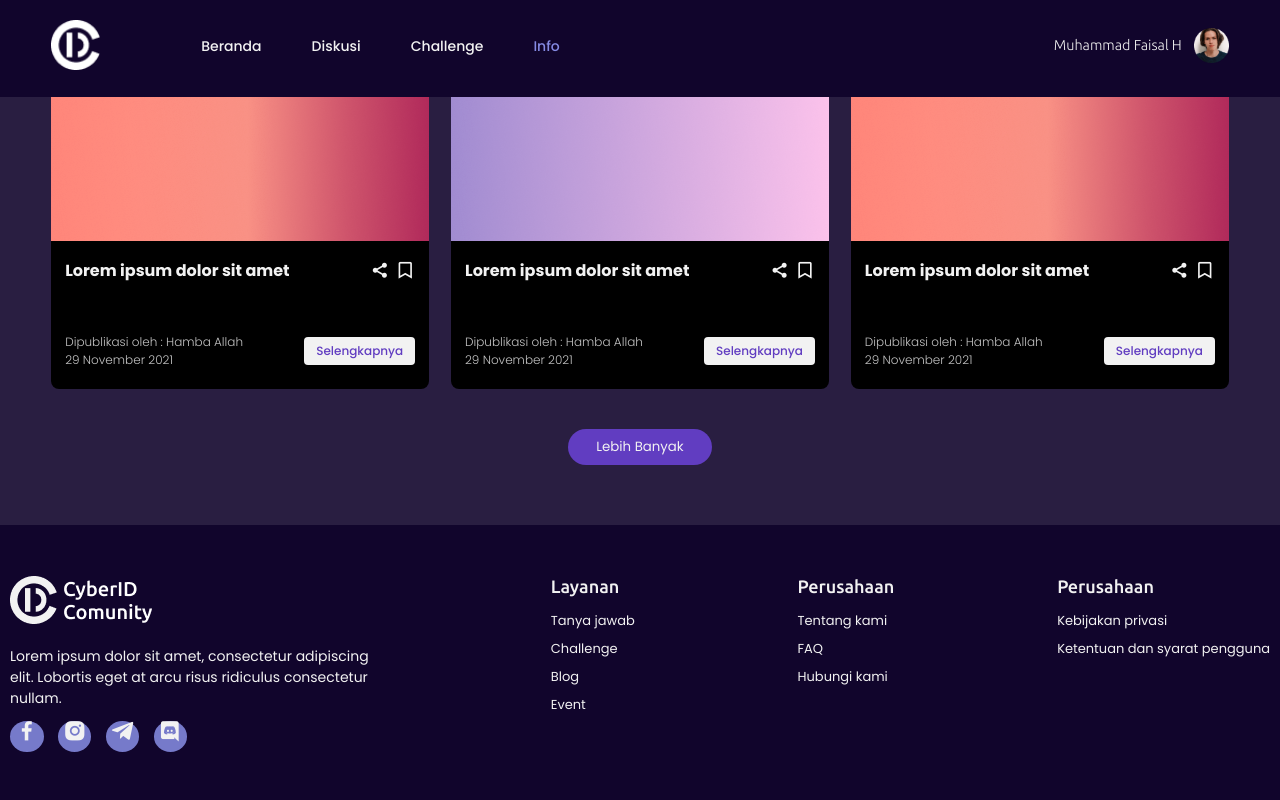
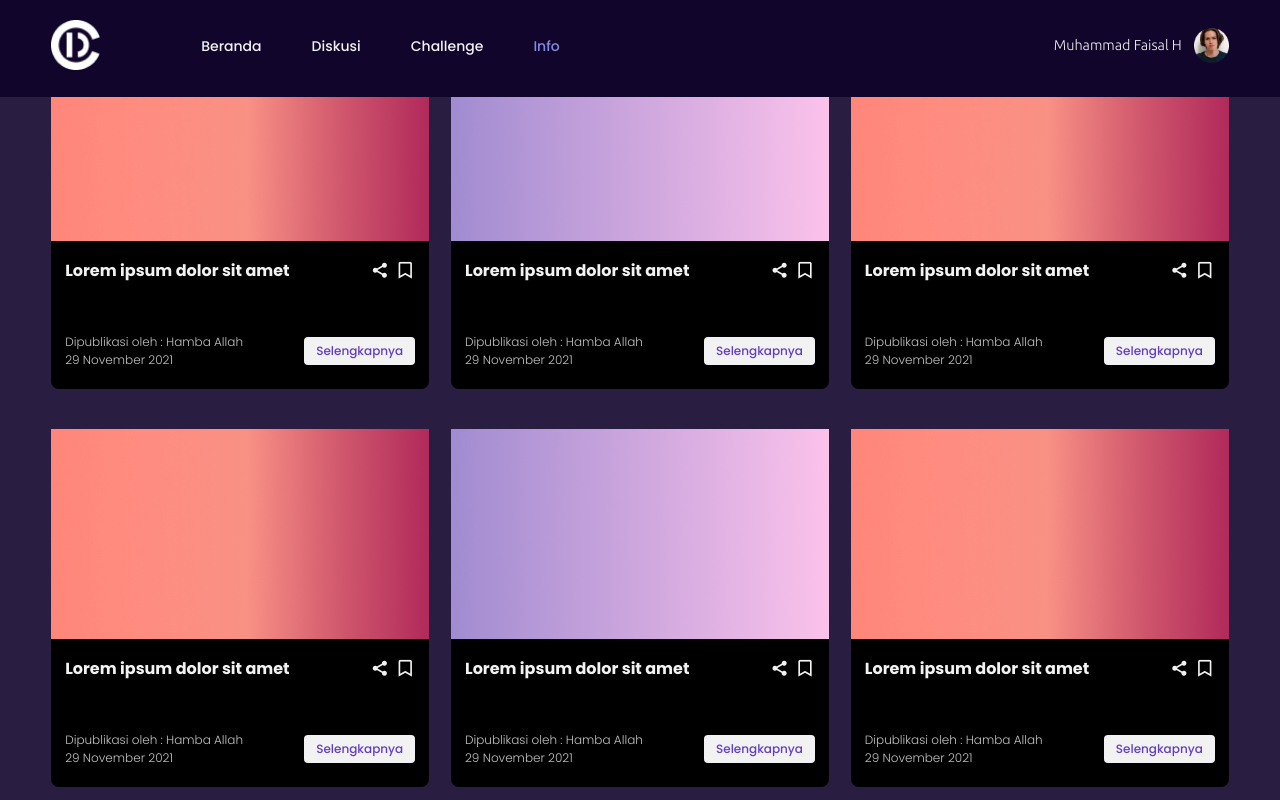
Before and after one commit to mfaisalh12/cyberid_community, a plain HTML site: page partials/event.html in a window 1280 px wide. Both pictures are taken after a click on the button "Lebih Banyak". Shown: the part 1065-1865 px from the top of the page. Drawn offline with Linux system fonts and the light colour scheme.

Commit message:
feat: add loadmore

```diff
--- a/assets/css/event.css
+++ b/assets/css/event.css
@@ -186,6 +186,7 @@ input[type='text']:focus {
 	color: var(--white-light);
 	margin-top: 40px;
 	border-radius: 8px;
+	display: none;
 }
 .header-card img {
 	width: 100%;
@@ -224,11 +225,9 @@ input[type='text']:focus {
 }
 
 .button-body {
-	margin: 40px 0 100px;
-	text-align: center;
-}
-.button-body button {
 	padding: 8px 28px;
+	margin: 40px auto 100px;
+	display: block;
 	border-radius: 25px;
 	border: none;
 	background-color: var(--purple-normal);
@@ -236,7 +235,7 @@ input[type='text']:focus {
 	cursor: pointer;
 	transition: 0.3s;
 }
-.button-body button:hover {
+.button-body:hover {
 	background-color: var(--purple-normal-hover);
 }
 
--- /dev/null
+++ b/assets/js/loadmore.js
@@ -0,0 +1,7 @@
+$('.card-event').slice(0, 6).show();
+$('.loadMore').on('click', function () {
+	$('.card-event:hidden').slice(0, 3).slideDown();
+	if ($('.card-event:hidden').length == 0) {
+		$('.loadMore').fadeOut('slow');
+	}
+});
--- a/partials/event.html
+++ b/partials/event.html
@@ -126,6 +126,9 @@
         </div>
       </div>
 
+      <div>
+
+
         <div class="body-event flex">
           <div class="card-event">
             <div class="header-card">
@@ -246,9 +249,129 @@
               <a href="">Selengkapnya</a>
             </div>
           </div>
+
+          <div class="card-event">
+            <div class="header-card">
+              <img src="../assets/images/event/2.png" alt="">
             </div>
-      <div class="button-body">
-        <button>Lebih Banyak</button>
+            <div class="card-body flex">
+              <h4> Lorem ipsum dolor sit amet</h4>
+              <div class="icon-card flex">
+                <i class="bx bxs-share-alt"></i>
+                <i class="bx bx-bookmark"></i>
+              </div>
+            </div>
+            <div class="card-footer flex">
+              <div class="text-card-footer">
+                <p>Dipublikasi oleh : Hamba Allah</p>
+                <p>29 November 2021</p>
+              </div>
+              <a href="">Selengkapnya</a>
+            </div>
+          </div>
+
+          <div class="card-event">
+            <div class="header-card">
+              <img src="../assets/images/event/1.png" alt="">
+            </div>
+            <div class="card-body flex">
+              <h4> Lorem ipsum dolor sit amet</h4>
+              <div class="icon-card flex">
+                <i class="bx bxs-share-alt"></i>
+                <i class="bx bx-bookmark"></i>
+              </div>
+            </div>
+            <div class="card-footer flex">
+              <div class="text-card-footer">
+                <p>Dipublikasi oleh : Hamba Allah</p>
+                <p>29 November 2021</p>
+              </div>
+              <a href="">Selengkapnya</a>
+            </div>
+          </div>
+
+          <div class="card-event">
+            <div class="header-card">
+              <img src="../assets/images/event/2.png" alt="">
+            </div>
+            <div class="card-body flex">
+              <h4> Lorem ipsum dolor sit amet</h4>
+              <div class="icon-card flex">
+                <i class="bx bxs-share-alt"></i>
+                <i class="bx bx-bookmark"></i>
+              </div>
+            </div>
+            <div class="card-footer flex">
+              <div class="text-card-footer">
+                <p>Dipublikasi oleh : Hamba Allah</p>
+                <p>29 November 2021</p>
+              </div>
+              <a href="">Selengkapnya</a>
+            </div>
+          </div>
+
+          <div class="card-event">
+            <div class="header-card">
+              <img src="../assets/images/event/1.png" alt="">
+            </div>
+            <div class="card-body flex">
+              <h4> Lorem ipsum dolor sit amet</h4>
+              <div class="icon-card flex">
+                <i class="bx bxs-share-alt"></i>
+                <i class="bx bx-bookmark"></i>
+              </div>
+            </div>
+            <div class="card-footer flex">
+              <div class="text-card-footer">
+                <p>Dipublikasi oleh : Hamba Allah</p>
+                <p>29 November 2021</p>
+              </div>
+              <a href="">Selengkapnya</a>
+            </div>
+          </div>
+
+          <div class="card-event">
+            <div class="header-card">
+              <img src="../assets/images/event/2.png" alt="">
+            </div>
+            <div class="card-body flex">
+              <h4> Lorem ipsum dolor sit amet</h4>
+              <div class="icon-card flex">
+                <i class="bx bxs-share-alt"></i>
+                <i class="bx bxs-bookmark"></i>
+              </div>
+            </div>
+            <div class="card-footer flex">
+              <div class="text-card-footer">
+                <p>Dipublikasi oleh : Hamba Allah</p>
+                <p>29 November 2021</p>
+              </div>
+              <a href="">Selengkapnya</a>
+            </div>
+          </div>
+
+          <div class="card-event">
+            <div class="header-card">
+              <img src="../assets/images/event/1.png" alt="">
+            </div>
+            <div class="card-body flex">
+              <h4> Lorem ipsum dolor sit amet</h4>
+              <div class="icon-card flex">
+                <i class="bx bxs-share-alt"></i>
+                <i class="bx bx-bookmark"></i>
+              </div>
+            </div>
+            <div class="card-footer flex">
+              <div class="text-card-footer">
+                <p>Dipublikasi oleh : Hamba Allah</p>
+                <p>29 November 2021</p>
+              </div>
+              <a href="">Selengkapnya</a>
+            </div>
+          </div>
+        </div>
+
+        <button class="loadMore button-body">Lebih Banyak</button>
       </div>
     </section>
   </main>
@@ -293,6 +416,7 @@
   <!-- js -->
   <script src="../assets/js/index.js" type="text/javascript"></script>
   <script src="../assets/js/user.js" type="text/javascript"></script>
+  <script src="../assets/js/loadmore.js"></script>
 </body>
 
 </html>
```
Lines whose indentation alone changed are shown as unchanged.
